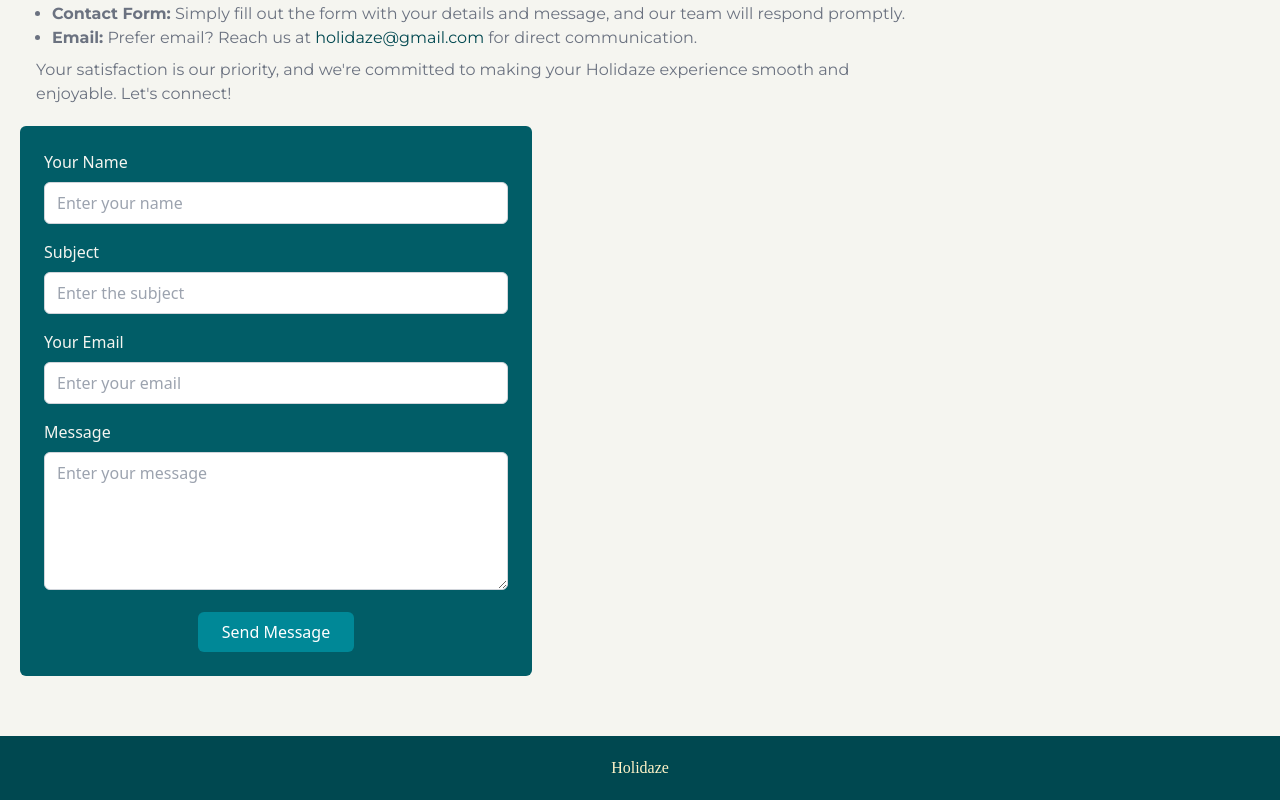
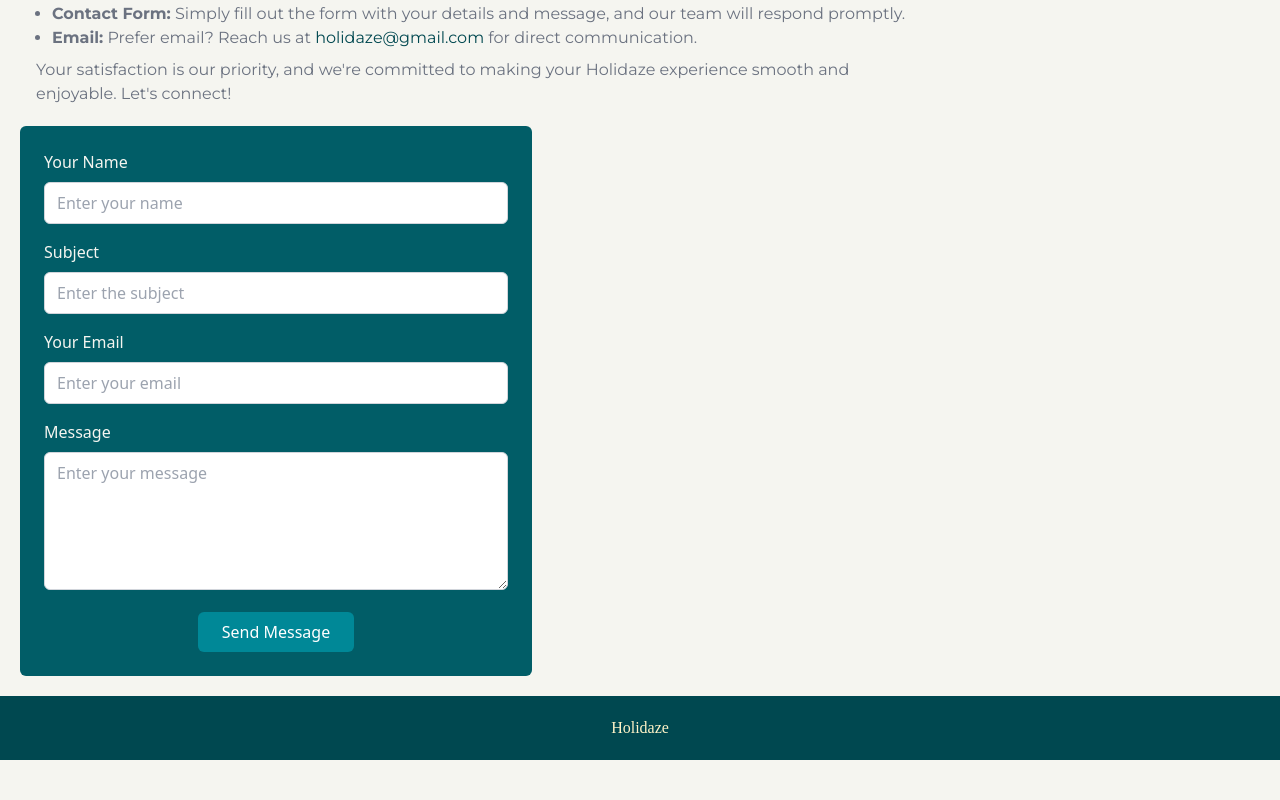
Before and after one commit to oddvarzk/Holidaze, a React (Vite) app: page /Contact in a window 1280 px wide. Shown: the part 301-1101 px from the top of the page. After the commit the page ends 1061 px from the top, so only its background shows below. Built offline with nearby package versions, Linux system fonts and the light colour scheme; no server answers; a web font is replaced by a local one.

Commit message:
removed mt on footer

```diff
--- a/src/components/Footer/index.tsx
+++ b/src/components/Footer/index.tsx
@@ -1,6 +1,6 @@
 export function Footer() {
   return (
-    <div className="flex justify-center bg-tiner mt-10 h-16 gap-10">
+    <div className="flex justify-center bg-tiner h-16 gap-10">
       <div className="flex items-center">
         <p className="font-Metamorphous text-amber-100">Holidaze</p>
       </div>
```
